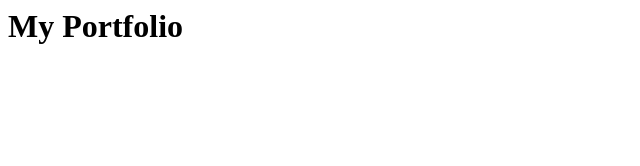
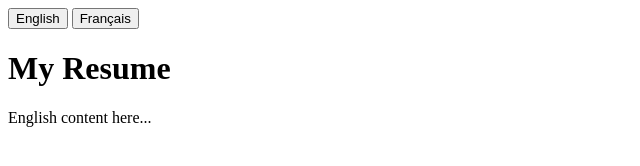
Before and after one commit to Vivanquer/Vivanquer.github.io, a plain HTML site: page index.html in a window 1280 px wide. Shown: the whole page, without its empty margins (0-640 px from the left). Drawn offline with Linux system fonts and the light colour scheme.

Commit message:
Update index.html

```diff
--- a/index.html
+++ b/index.html
@@ -1 +1,36 @@
-<h1>My Portfolio</h1>
+<!-- Add these buttons somewhere in your HTML -->
+<button onclick="setLanguage('en')">English</button>
+<button onclick="setLanguage('fr')">Français</button>
+
+<!-- Your English content -->
+<div id="en-content" style="display:none;">
+  <h1>My Resume</h1>
+  <p>English content here...</p>
+</div>
+
+<!-- Your French content -->
+<div id="fr-content" style="display:none;">
+  <h1>Mon CV</h1>
+  <p>Contenu en français ici...</p>
+</div>
+
+<script>
+// Set default language or check localStorage
+let currentLang = localStorage.getItem('lang') || 'en';
+showContent(currentLang);
+
+function setLanguage(lang) {
+  localStorage.setItem('lang', lang);
+  showContent(lang);
+}
+
+function showContent(lang) {
+  // Hide all language content
+  document.querySelectorAll('[id$="-content"]').forEach(el => {
+    el.style.display = 'none';
+  });
+
+  // Show selected language
+  document.getElementById(`${lang}-content`).style.display = 'block';
+}
+</script>
```
